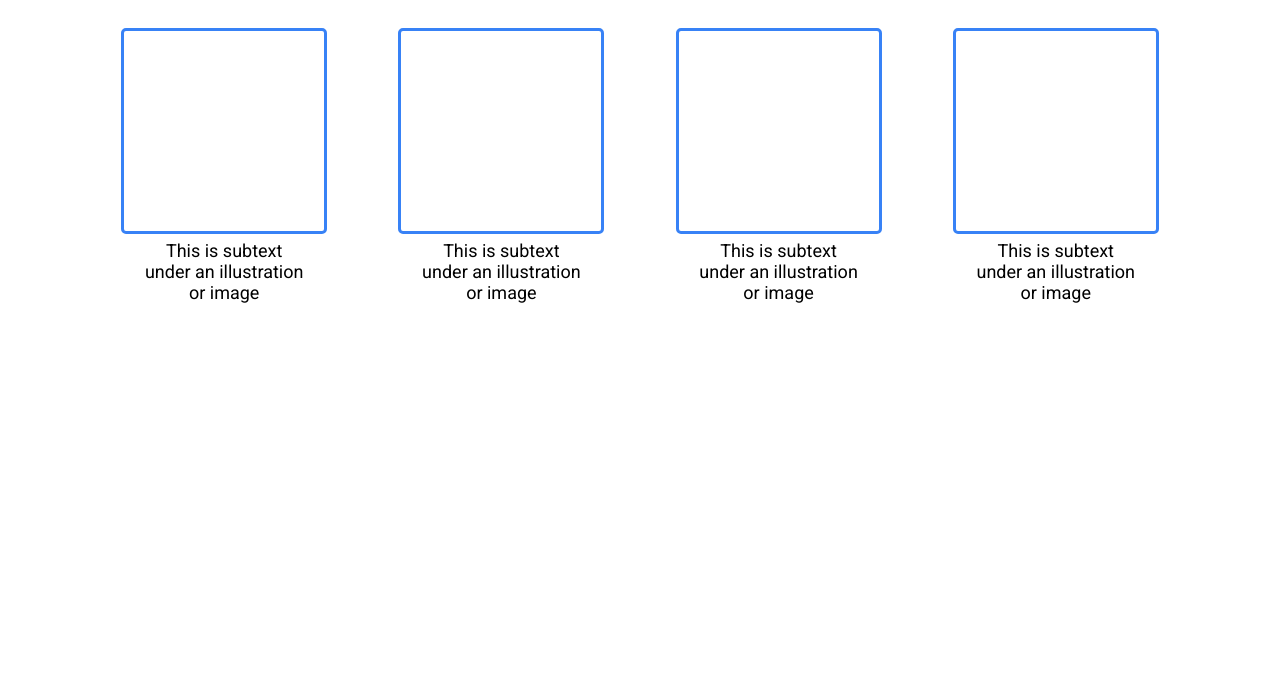
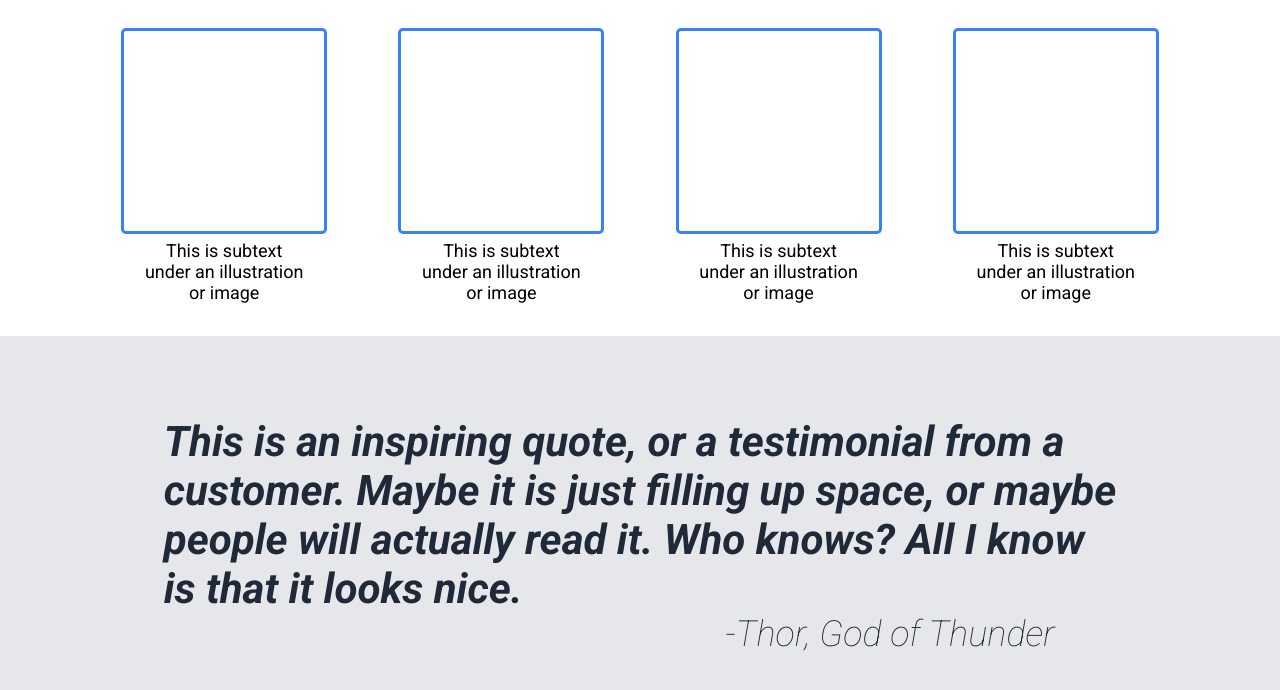
Before and after one commit to Gregoreuo/Landing-Page, a plain HTML site: page index.html in a window 1280 px wide. Shown: the part 412-1102 px from the top of the page. Before the commit the page ends 800 px from the top, so only its background shows below. Drawn offline with Linux system fonts and the light colour scheme.

Commit message:
Finished third section

```diff
--- a/index.html
+++ b/index.html
@@ -96,6 +96,12 @@
             </div>
         </div>
     </div>
+    <div class="third-section">
+        <h3>This is an inspiring quote, or a testimonial from a <br/>customer. Maybe it is just filling up space, or maybe <br/>people will actually read it. Who knows? All I know <br/>is that it looks nice. </h3>
+        <div id="quote">
+            <p class="third-p">-Thor, God of Thunder</p>
+        </div>
+    </div>
 
 </body>
 </html>
--- a/style.css
+++ b/style.css
@@ -92,6 +92,10 @@ ul{
     background-color: lightblue;
 }
 
+.second-section{
+    height: 400px;
+}
+
 h2{
     font-size: 36px;
     color: #1F2937;
@@ -121,3 +125,26 @@ h2{
     text-align: center;
     font-size: 18px;
 }
+
+.third-section{
+    background-color: #E5E7EB;
+    height: 400px;
+    display: flex;
+    flex-direction: column;
+    justify-content: center;
+    align-items: center;
+    color: #1F2937;
+    font-size: 36px;
+    font-style: italic;
+    font-weight: lighter;
+}
+
+.third-p{
+    text-align: end;
+}
+
+#quote{
+    display: flex;
+    justify-content: flex-end;
+    margin-left: 500px;
+}
```
